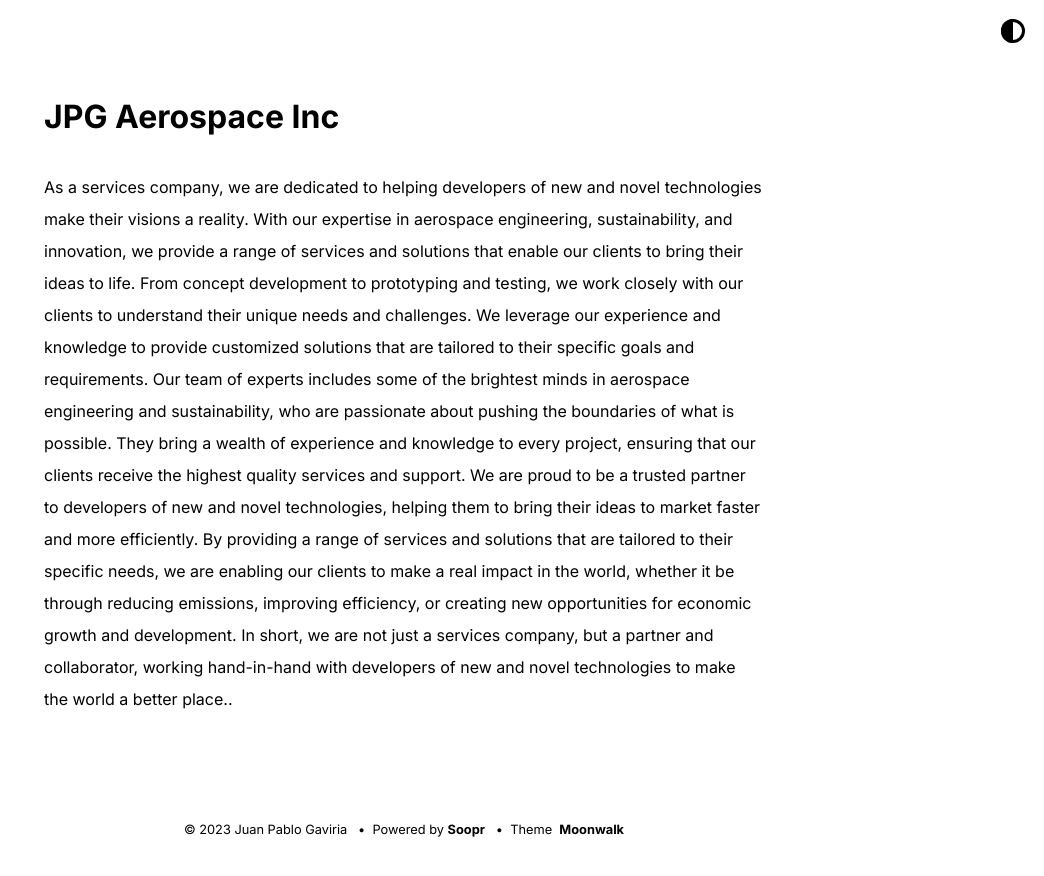
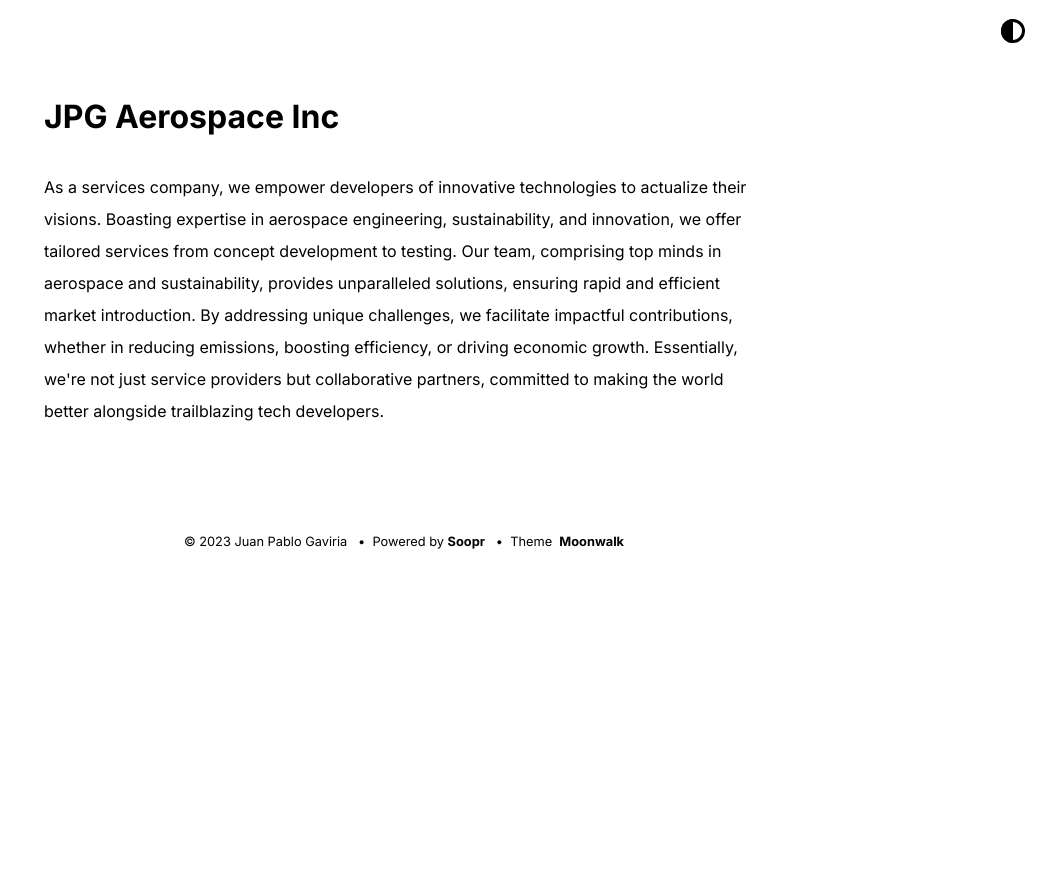
Before and after one commit to jpgaviria2/jpgaerospace, a Jekyll site: the page built from index.md, in a window 1280 px wide. Shown: the top 876 px of the page, without its empty margins (236-1280 px from the left). Built offline with Jekyll 4.4.1, drawn with Linux system fonts in a browser that asks for light colours.

Commit message:
Update _config.yml

```diff
--- a/_config.yml
+++ b/_config.yml
@@ -2,15 +2,7 @@ title: JPG Aerospace Inc
 author: Juan Pablo Gaviria
 url: https://www.jpgaerospace.com # root address of the site
 description: > # description of the site (multiple lines allowed)
-  As a services company, we are dedicated to helping developers of new and novel technologies make their visions a reality. With our expertise in aerospace engineering, sustainability, and innovation, we provide a range of services and solutions that enable our clients to bring their ideas to life.
-
-  From concept development to prototyping and testing, we work closely with our clients to understand their unique needs and challenges. We leverage our experience and knowledge to provide customized solutions that are tailored to their specific goals and requirements.
-
-  Our team of experts includes some of the brightest minds in aerospace engineering and sustainability, who are passionate about pushing the boundaries of what is possible. They bring a wealth of experience and knowledge to every project, ensuring that our clients receive the highest quality services and support.
-
-  We are proud to be a trusted partner to developers of new and novel technologies, helping them to bring their ideas to market faster and more efficiently. By providing a range of services and solutions that are tailored to their specific needs, we are enabling our clients to make a real impact in the world, whether it be through reducing emissions, improving efficiency, or creating new opportunities for economic growth and development.
-
-  In short, we are not just a services company, but a partner and collaborator, working hand-in-hand with developers of new and novel technologies to make the world a better place..
+  As a services company, we empower developers of innovative technologies to actualize their visions. Boasting expertise in aerospace engineering, sustainability, and innovation, we offer tailored services from concept development to testing. Our team, comprising top minds in aerospace and sustainability, provides unparalleled solutions, ensuring rapid and efficient market introduction. By addressing unique challenges, we facilitate impactful contributions, whether in reducing emissions, boosting efficiency, or driving economic growth. Essentially, we're not just service providers but collaborative partners, committed to making the world better alongside trailblazing tech developers.
 
 permalink: /:slug
 
```
